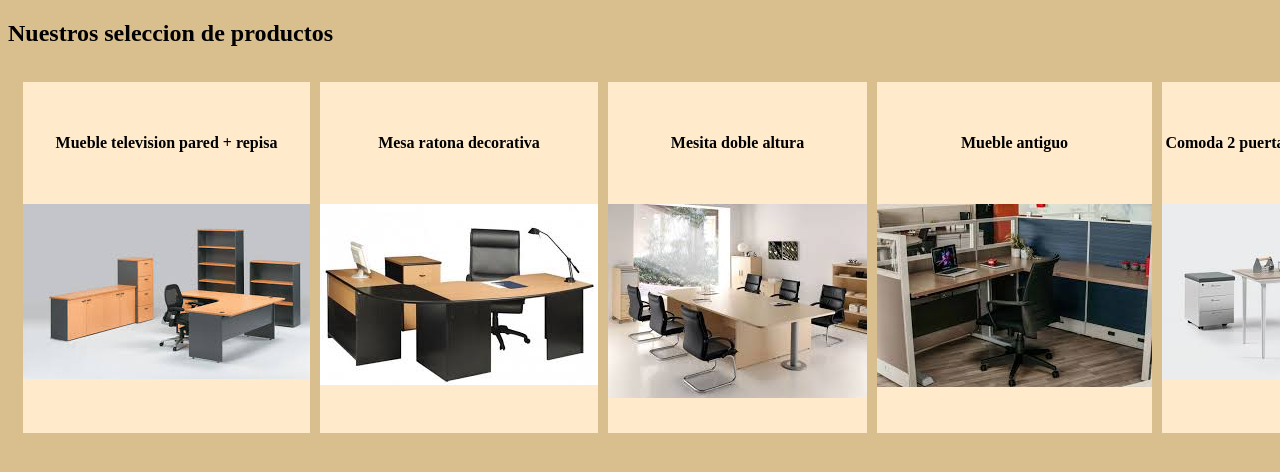
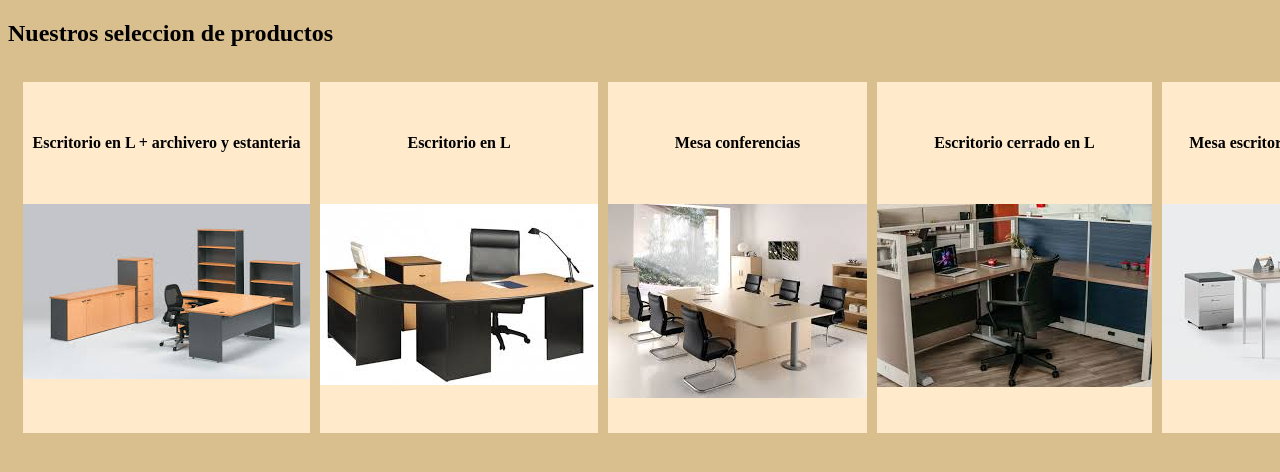
Before and after one commit to tomigol98/mmm, a plain HTML site: page pages/productos.html in a window 1280 px wide. Shown: the part 182-654 px from the top of the page. Drawn offline with Linux system fonts and the light colour scheme.

Commit message:
comentario

```diff
--- a/pages/productos.html
+++ b/pages/productos.html
@@ -24,23 +24,23 @@
     <h2>Nuestros seleccion de productos</h2>
     <div class="flex-container">
         <div>
-            <h4>Mueble television pared + repisa </h4>
+            <h4>Escritorio en L + archivero y estanteria </h4>
             <img src=" ../src/img1.jpg">
         </div>
         <div>
-            <h4>Mesa ratona decorativa</h4>
+            <h4>Escritorio en L</h4>
             <img src="../src/img2.jpg">
         </div>
         <div>
-            <h4>Mesita doble altura</h4>
+            <h4>Mesa conferencias</h4>
             <img src="../src/img3.jpg">
         </div>
         <div>
-            <h4>Mueble antiguo</h4>
+            <h4>Escritorio cerrado en L</h4>
             <img src="../src/img4.jpg">
         </div>
         <div>
-            <h4>Comoda 2 puertas corredisas + 3 cajones</h4>
+            <h4>Mesa escritorio + archivero bajito</h4>
             <img src="../src/img5.jpg">
         </div>
     </div>
```
